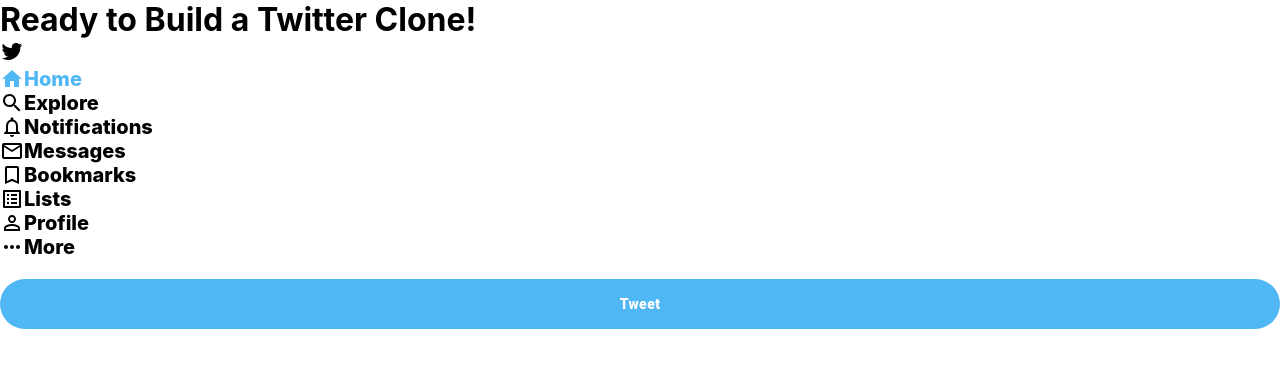
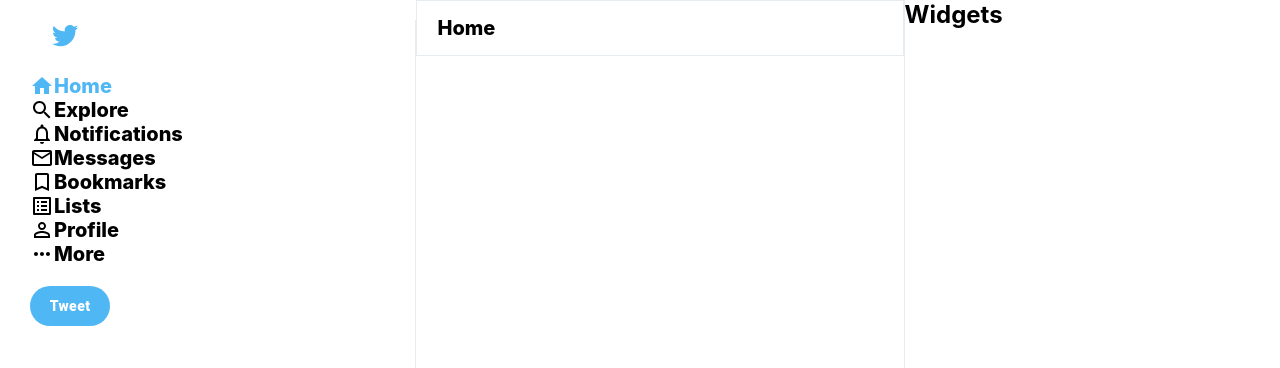
Before and after one commit to JonathanABarnett/TwitterClone, a React (Create React App) app: page / in a window 1280 px wide. Shown: the top 368 px of the page. Built offline with nearby package versions, Linux system fonts and the light colour scheme.

Commit message:
Build out Feed and Sidebar components

```diff
--- a/src/App.css
+++ b/src/App.css
@@ -2,3 +2,12 @@
     --twitter-color: #50b7f5;
     --twitter-background: #e6ecf0;
 }
+
+.app {
+    display: flex;
+    height: 100vh;
+    max-width: 1300px;
+    margin-left: auto;
+    margin-right: auto;
+    padding: 0 10px;
+}
--- a/src/App.js
+++ b/src/App.js
@@ -1,18 +1,20 @@
 import React from "react";
 import "./App.css";
 import Sidebar from "./Sidebar";
+import Feed from "./Feed";
+import Widgets from "./Widgets";
 
 function App() {
   return (
     <div className="app">
-      <h1>Ready to Build a Twitter Clone!</h1>
-
       {/* Sidebar */}
       <Sidebar />
 
       {/* Feed */}
+      <Feed />
 
       {/* Widgets */}
+      <Widgets />
     </div>
   );
 }
--- /dev/null
+++ b/src/Feed.css
@@ -0,0 +1,33 @@
+.feed {
+    flex: 0.4;
+    border-right: 1px solid var(--twitter-background);
+    min-width: fit-content;
+    overflow-y: scroll;
+}
+
+/* Hide scrollbar for Chrome, Safari, and Opera */
+.feed::-webkit-scrollbar {
+    display: none;
+}
+
+/* Hide scrollbar for IE, Edge, and Firefox */
+.feed {
+    -ms-overflow-style: none;
+    /*IE and Edge */
+    scrollbar-width: none;
+    /*Firefox */
+}
+
+.feed__header {
+    position: sticky;
+    top: 0;
+    background-color: white;
+    z-index: 100;
+    border: 1px solid var(--twitter-background);
+    padding: 15px 20px;
+}
+
+.feed__header>h2 {
+    font-size: 20px;
+    font-weight: 800;
+}
--- /dev/null
+++ b/src/Feed.js
@@ -0,0 +1,19 @@
+import React from "react";
+import "./Feed.css";
+
+function Feed() {
+  return (
+    <div className="feed">
+      {/* Header */}
+      <div className="feed__header">
+        <h2>Home</h2>
+      </div>
+
+      {/* Tweetbox */}
+
+      {/* Post */}
+    </div>
+  );
+}
+
+export default Feed;
--- a/src/Sidebar.css
+++ b/src/Sidebar.css
@@ -1,3 +1,19 @@
+.sidebar {
+    border-right: 1px solid var(--twitter-background);
+    flex: 0.3;
+    min-width: 250px;
+    margin-top: 20px;
+    padding-left: 20px;
+    padding-right: 20px;
+}
+
+.sidebar__twitterIcon {
+    color: var(--twitter-color);
+    font-size: 30px !important;
+    margin-left: 20px;
+    margin-bottom: 20px;
+}
+
 .sidebar__tweet {
     background-color: var(--twitter-color) !important;
     border: none !important;
@@ -5,6 +21,7 @@
     font-weight: 900 !important;
     text-transform: inherit !important;
     border-radius: 30px !important;
-    height: 50px !important;
+    width: 80px !important;
+    height: 40px !important;
     margin-top: 20px !important;
 }
--- a/src/Sidebar.js
+++ b/src/Sidebar.js
@@ -16,7 +16,7 @@
   return (
     <div className="sidebar">
       {/* Twitter Icon */}
-      <TwitterIcon />
+      <TwitterIcon className="sidebar__twitterIcon" />
 
       {/* SidebarOption */}
       <SidebarOption active text="Home" Icon={HomeIcon} />
--- /dev/null
+++ b/src/Widgets.css
@@ -0,0 +1,3 @@
+.widgets {
+    flex: 0.3;
+}
--- /dev/null
+++ b/src/Widgets.js
@@ -0,0 +1,12 @@
+import React from "react";
+import "./Widgets.css";
+
+function Widgets() {
+  return (
+    <div className="widgets">
+      <h2>Widgets</h2>
+    </div>
+  );
+}
+
+export default Widgets;
```
